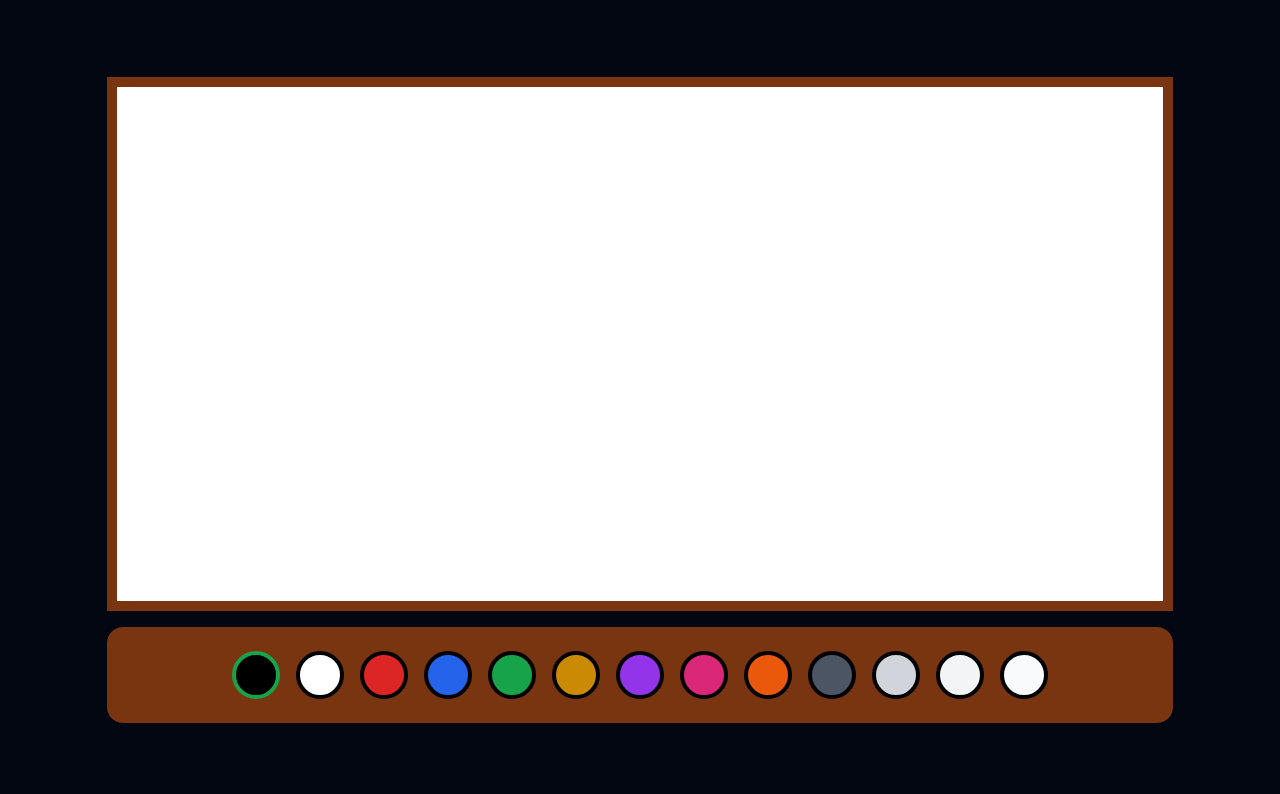
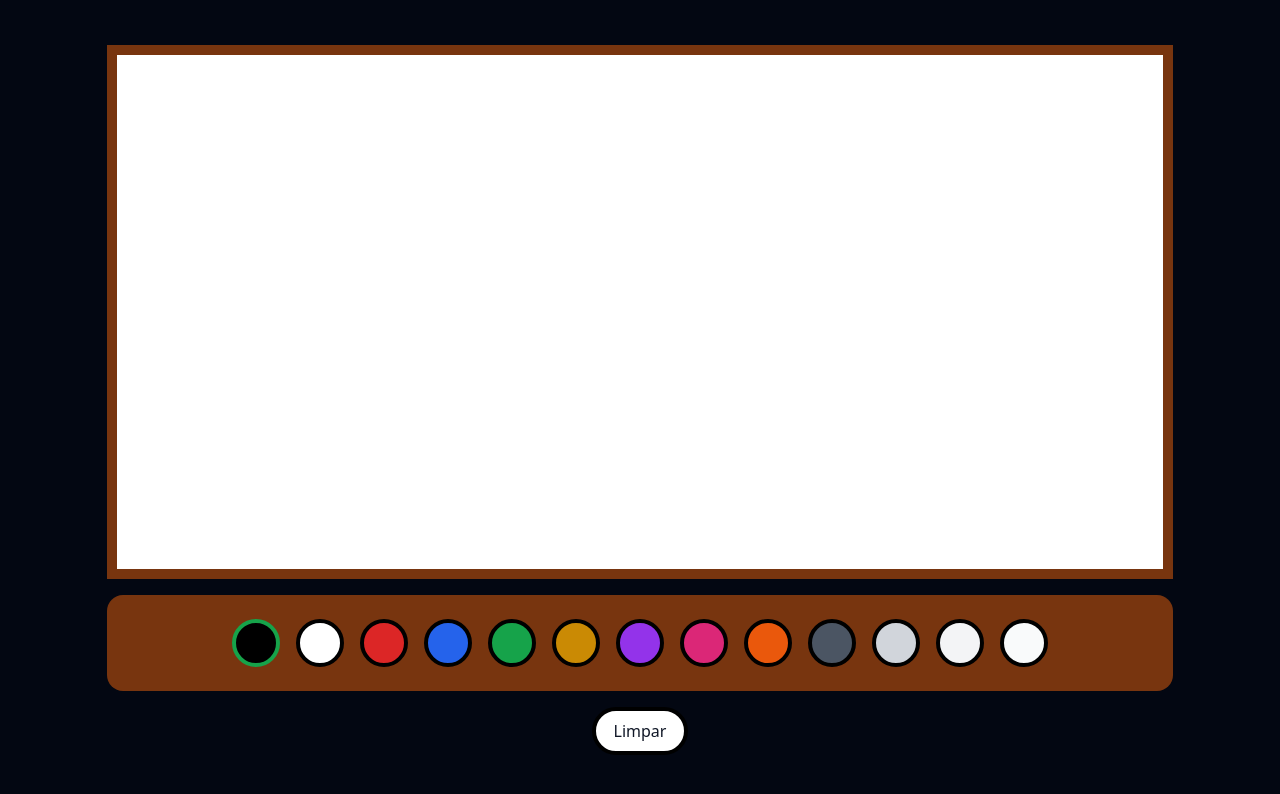
Before and after one commit to VictorHSCosta/Projetos-Js-Praticando-DOM, a website built with Vite: page src/pages/Draw.io/index.html in a window 1280 px wide. Built offline with nearby package versions, Linux system fonts and the light colour scheme.

Commit message:
refactor: Migrate drawing functionality from dynamic div elements to HTML canvas and add a clear button.

```diff
--- a/src/pages/Draw.io/index.html
+++ b/src/pages/Draw.io/index.html
@@ -10,34 +10,27 @@
 
 <body class="flex flex-col bg-gray-950">
     <div class=" flex flex-col h-screen justify-center items-center align-middle gap-4 cursor-crosshair">
-        <div class="relative flex bg-white h-4/6 w-5/6 border-[10px] border-amber-900" id="square"></div>
+        <canvas class="relative flex bg-white h-4/6 w-5/6 border-[10px] border-amber-900" id="square"></canvas>
         <div class="bg-amber-900 h-fit w-5/6 p-6 rounded-2xl flex flex-row justify-center items-center gap-4">
-            <button onclick="chooseColor(event)" class="bg-black h-12 w-12 border-4 border-black rounded-full"
-                id="bg-black"></button>
-            <button onclick="chooseColor(event)" class="bg-white h-12 w-12 border-4 border-black rounded-full"
-                id="bg-white"></button>
-            <button onclick="chooseColor(event)" class="bg-red-600 h-12 w-12 border-4 border-black rounded-full"
-                id="bg-red-600"></button>
-            <button onclick="chooseColor(event)" class="bg-blue-600 h-12 w-12 border-4 border-black rounded-full"
-                id="bg-blue-600"></button>
-            <button onclick="chooseColor(event)" class="bg-green-600 h-12 w-12 border-4 border-black rounded-full"
-                id="bg-green-600"></button>
-            <button onclick="chooseColor(event)" class="bg-yellow-600 h-12 w-12 border-4 border-black rounded-full"
-                id="bg-yellow-600"></button>
-            <button onclick="chooseColor(event)" class="bg-purple-600 h-12 w-12 border-4 border-black rounded-full"
-                id="bg-purple-600"></button>
-            <button onclick="chooseColor(event)" class="bg-pink-600 h-12 w-12 border-4 border-black rounded-full"
-                id="bg-pink-600"></button>
-            <button onclick="chooseColor(event)" class="bg-orange-600 h-12 w-12 border-4 border-black rounded-full"
-                id="bg-orange-600"></button>
-            <button onclick="chooseColor(event)" class="bg-gray-600 h-12 w-12 border-4 border-black rounded-full"
-                id="bg-gray-600"></button>
-            <button onclick="chooseColor(event)" class="bg-gray-300 h-12 w-12 border-4 border-black rounded-full"
-                id="bg-gray-300"></button>
-            <button onclick="chooseColor(event)" class="bg-gray-100 h-12 w-12 border-4 border-black rounded-full"
-                id="bg-gray-100"></button>
-            <button onclick="chooseColor(event)" class="bg-gray-50 h-12 w-12 border-4 border-black rounded-full"
-                id="bg-gray-50"></button>
+            <button class="bg-black h-12 w-12 border-4 border-black rounded-full" id="black"></button>
+            <button class="bg-white h-12 w-12 border-4 border-black rounded-full" id="white"></button>
+            <button class="bg-red-600 h-12 w-12 border-4 border-black rounded-full" id="red"></button>
+            <button class="bg-blue-600 h-12 w-12 border-4 border-black rounded-full" id="blue">
+            </button>
+            <button class="bg-green-600 h-12 w-12 border-4 border-black rounded-full" id="green"></button>
+            <button class="bg-yellow-600 h-12 w-12 border-4 border-black rounded-full" id="yellow"></button>
+            <button class="bg-purple-600 h-12 w-12 border-4 border-black rounded-full" id="purple"></button>
+            <button class="bg-pink-600 h-12 w-12 border-4 border-black rounded-full" id="pink"></button>
+            <button class="bg-orange-600 h-12 w-12 border-4 border-black rounded-full" id="orange"></button>
+            <button class="bg-gray-600 h-12 w-12 border-4 border-black rounded-full" id="gray"></button>
+            <button class="bg-gray-300 h-12 w-12 border-4 border-black rounded-full" id="#d1d5db"></button>
+            <button class="bg-gray-100 h-12 w-12 border-4 border-black rounded-full" id="#f3f4f6"></button>
+            <button class="bg-gray-50 h-12 w-12 border-4 border-black rounded-full" id="#f9fafb"></button>
+        </div>
+
+        <div class="cursor-pointer bg-white h-12 w-24 border-4 border-black rounded-full flex justify-center items-center"
+            id="clear">
+            Limpar
         </div>
     </div>
 
--- a/src/pages/Draw.io/script.js
+++ b/src/pages/Draw.io/script.js
@@ -1,17 +1,31 @@
-let colorSelect = "bg-black";
-let elementRef = document.getElementById("bg-black");
+// Variáveis Globais
+let colorSelect = "black";
+let elementRef = document.getElementById("black");
+let canDraw = false;
+let mouseX = 0;
+let mouseY = 0;
+const canvas = document.getElementById("square");
+const ctx = canvas.getContext("2d");
+elementRef.classList.add("border-green-600")
+const clearButton = document.getElementById("clear");
 
-const square = document.getElementById("square");
+// Adiciona evento de click para todos os botões
+const buttons = document.getElementsByTagName("button");
+for (let i = 0; i < buttons.length; i++) {
+    buttons[i].addEventListener("click", chooseColor)
+}
 
-let isDrawing = false; // O nosso "interruptor"
+// Eventos do Mouse
+canvas.addEventListener("mousedown", mouseDownEvent)
+canvas.addEventListener("mouseup", mouseUpEvent)
+canvas.addEventListener("mousemove", mouseMoveEvent)
 
-square.addEventListener("mousedown", () => isDrawing = true);
-square.addEventListener("mouseup", () => isDrawing = false);
-square.addEventListener("mouseleave", () => isDrawing = false); // Para de desenhar se o mouse sair da área
+// AJUSTE DE TAMANHO: Faz o canvas interno ter o mesmo tamanho da tela
+window.addEventListener('load', () => {
+    canvas.width = canvas.offsetWidth;
+    canvas.height = canvas.offsetHeight;
+});
 
-square.addEventListener("mousemove", drawColor)
-
-elementRef.classList.add("border-green-600")
 
 function chooseColor(e) {
     if (elementRef) {
@@ -26,30 +40,43 @@ function chooseColor(e) {
     elementRef.classList.add("border-green-600")
 }
 
+function mouseDownEvent(e) {
+    canDraw = true;
+    mouseX = e.offsetX;
+    mouseY = e.offsetY;
+}
 
-function drawColor(e) {
-    if (!isDrawing) return; // Se o mouse não estiver pressionado, não faz nada
+function mouseUpEvent() {
+    canDraw = false;
+}
 
-    // 1. Usamos offsetX/Y para pegar o lugar exato dentro da div
-    const x = e.offsetX;
-    const y = e.offsetY;
+function mouseMoveEvent(e) {
+    if (canDraw) {
+        draw(e.offsetX, e.offsetY);
+    }
+}
 
-    const newDiv = document.createElement("div")
+function draw(x, y) {
+    ctx.beginPath();
+    ctx.lineWidth = 5;
+    ctx.lineJoin = "round";
+    ctx.lineCap = "round"; // Adicionado para suavidade
 
-    // 2. Classes de estilo fixo do Tailwind (que existem no CSS)
-    newDiv.classList.add("absolute")
-    newDiv.classList.add(colorSelect) // Ex: "bg-black"
-    newDiv.classList.add("h-2")
-    newDiv.classList.add("w-2")
-    newDiv.classList.add("rounded-full")
-    newDiv.classList.add("-translate-x-1/2") // Centraliza a bolinha no mouse
-    newDiv.classList.add("-translate-y-1/2")
+    // Converte de "bg-red-600" para "red" usando nosso objeto
+    ctx.strokeStyle = colorSelect || "black";
 
-    // 3. Posição exata usamos STYLE (CSS Puro), não classes dinâmicas
-    newDiv.style.left = `${x}px`;
-    newDiv.style.top = `${y}px`;
-    newDiv.style.zIndex = "100";
-    newDiv.style.position = "absolute";
+    ctx.moveTo(mouseX, mouseY);
+    ctx.lineTo(x, y);
+    ctx.stroke();
 
-    square.appendChild(newDiv)
+    mouseX = x;
+    mouseY = y;
 }
+
+// Botão Limpar
+document.getElementById("clear").addEventListener("click", () => { clearCanvas() })
+
+function clearCanvas() {
+    ctx.setTransform(1, 0, 0, 1, 0, 0);
+    ctx.clearRect(0, 0, canvas.width, canvas.height);
+}
```
